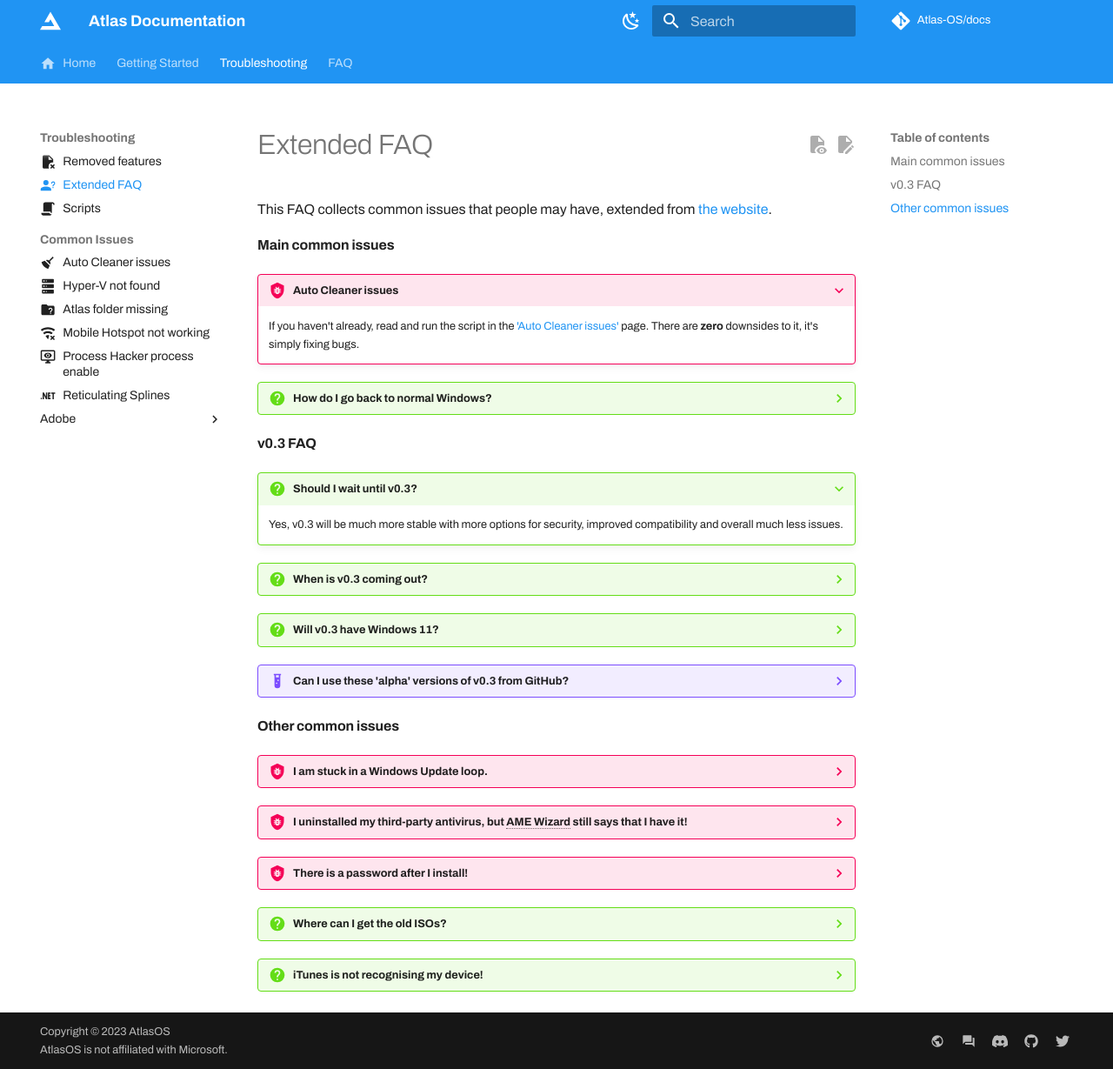
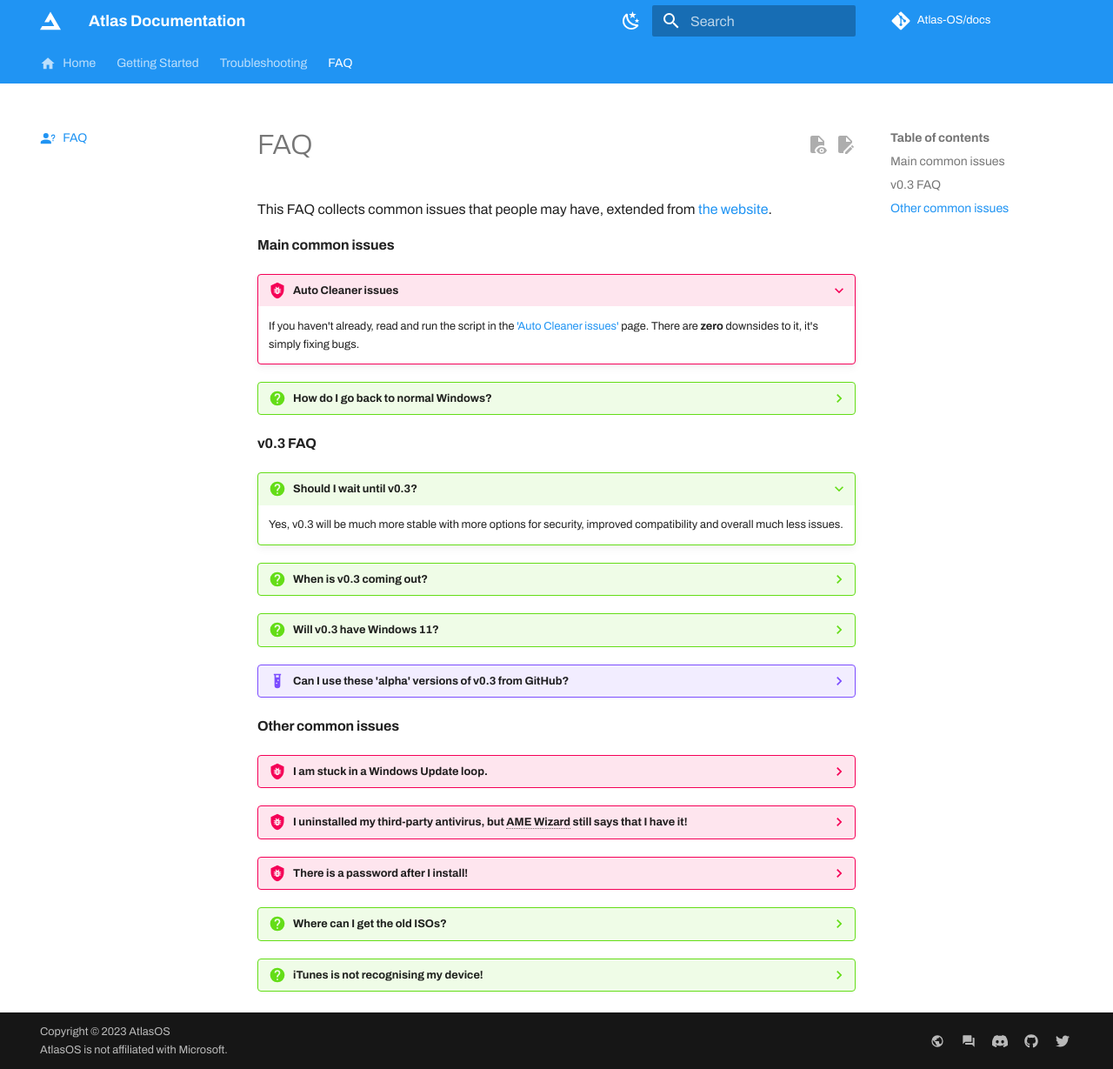
Before and after one commit to Atlas-OS/docs, an MkDocs documentation site: the page built from docs/faq.md, in a window 1280 px wide and 1229 px high. Shown: the whole window at 87% size. Built offline with MkDocs 1.6.1 and Material for MkDocs 9.7.7, drawn with Linux system fonts in a browser that asks for light colours; some web fonts are replaced; comment, search, counter and statistics services are not loaded; part of the change alters nothing that is shown.

Commit message:
refactor: replace website FAQ link with extended FAQ link
Signed-off-by: William Hallin <william.hallin@newgent.digital>

```diff
--- a/mkdocs.yml
+++ b/mkdocs.yml
@@ -156,7 +156,6 @@ nav:
         - Web Browsers: getting-started/post-installation/software/web-browsers.md
   - Troubleshooting:
     - Removed features: troubleshooting/removed-features.md
-    - Extended FAQ: troubleshooting/extended-faq.md
     - Scripts: troubleshooting/scripts.md
     - Common Issues:
       - Auto Cleaner issues: troubleshooting/common-issues/auto-cleaner.md
@@ -168,7 +167,7 @@ nav:
       - Adobe:
         - Acrobat fails to install: troubleshooting/common-issues/adobe/acrobat-fails-to-install.md
         - Creative Cloud error 191: troubleshooting/common-issues/adobe/creative-cloud-error-191.md
-  - FAQ: 'https://atlasos.net/faq'
+  - FAQ: faq.md
 
 
 #
```
Also changed, not shown: docs/faq.md (renamed from docs/troubleshooting/extended-faq.md).
